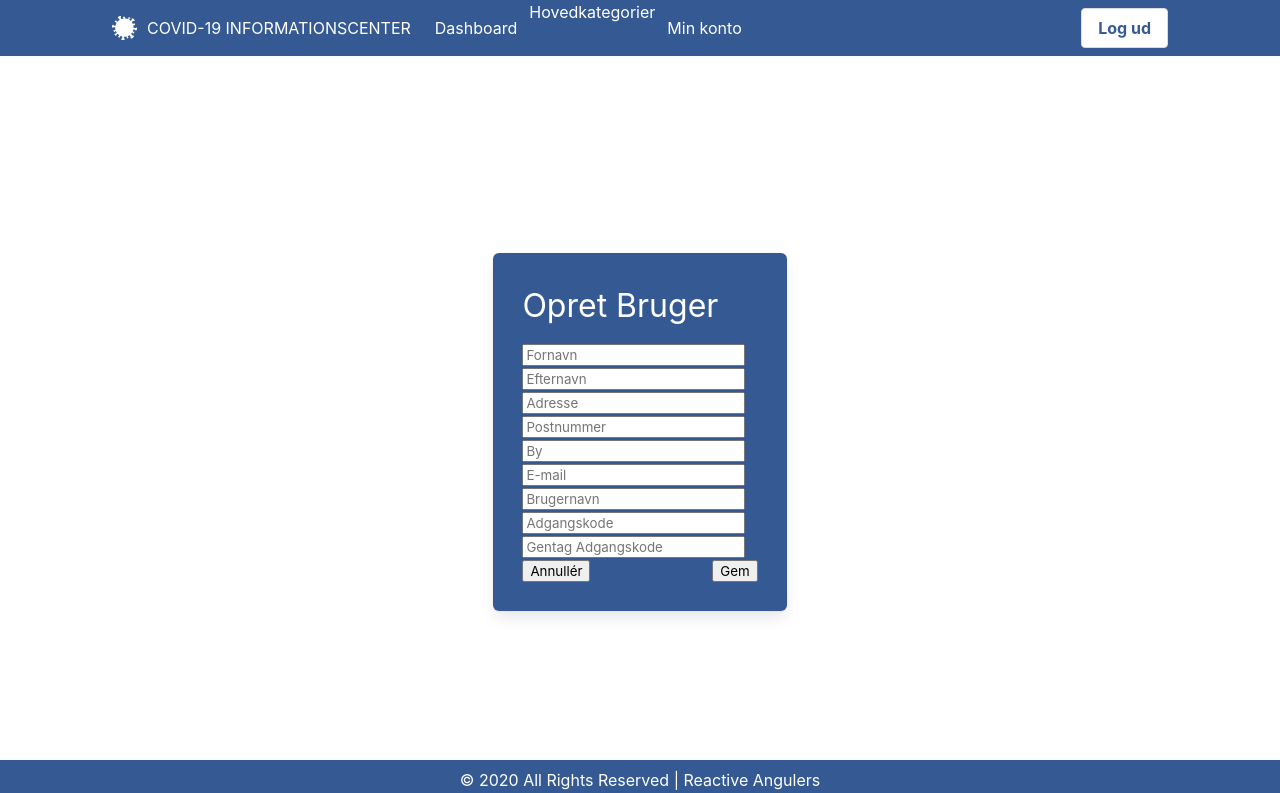
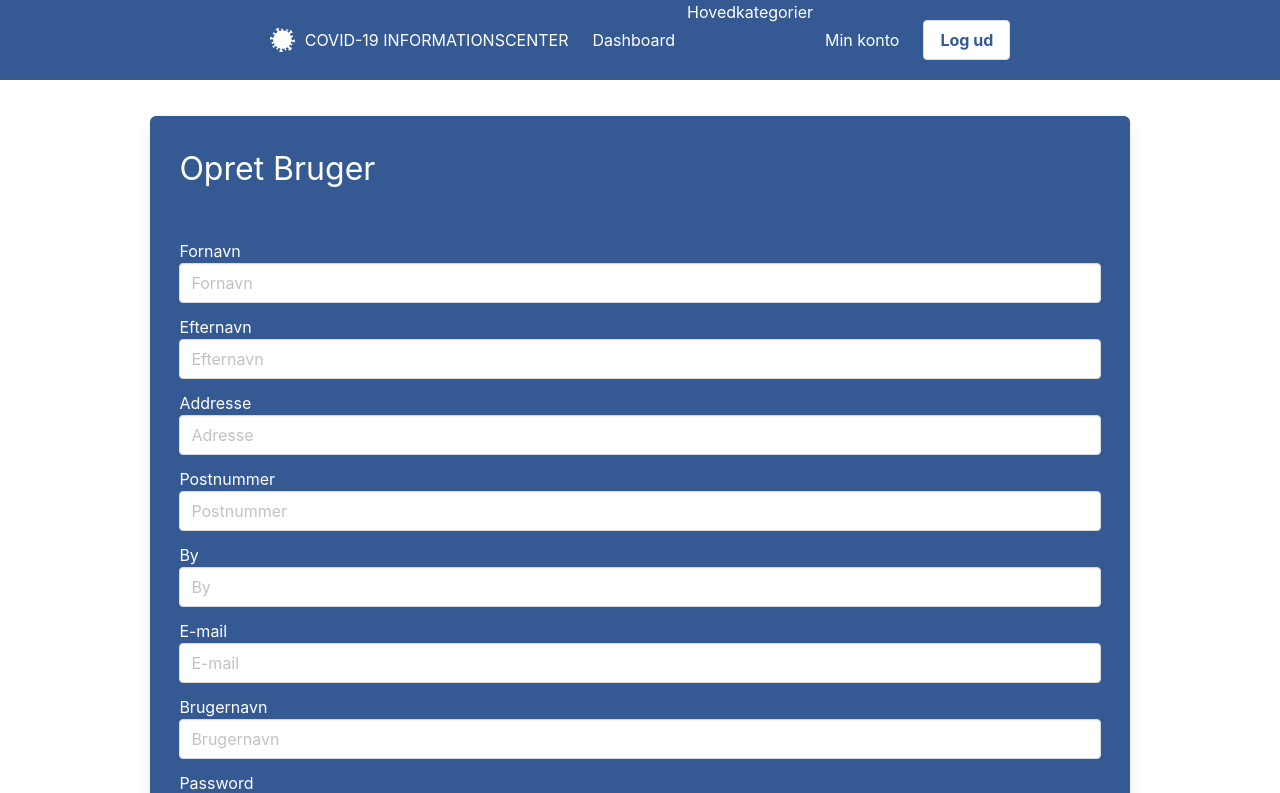
Before and after one commit to Ayice/DevEnv, a Vue app in the folder Frontend/: page /signup in a window 1280 px wide. Shown: the top 793 px of the page. Built offline with nearby package versions, Linux system fonts and the light colour scheme.

Commit message:
Fixed some styling

```diff
--- a/Frontend/public/index.html
+++ b/Frontend/public/index.html
@@ -1,15 +1,19 @@
 <!DOCTYPE html>
 <html lang="en">
   <head>
-    <meta charset="utf-8">
-    <meta http-equiv="X-UA-Compatible" content="IE=edge">
-    <meta name="viewport" content="width=device-width,initial-scale=1.0">
-    <link rel="icon" href="<%= BASE_URL %>favicon.ico">
+    <meta charset="utf-8" />
+    <meta http-equiv="X-UA-Compatible" content="IE=edge" />
+    <meta name="viewport" content="width=device-width,initial-scale=1.0" />
+    <link rel="icon" href="<%= BASE_URL %>favicon.ico" />
     <title><%= htmlWebpackPlugin.options.title %></title>
   </head>
-  <body class="has-navbar-fixed-top" >
+  <body class="">
     <noscript>
-      <strong>We're sorry but <%= htmlWebpackPlugin.options.title %> doesn't work properly without JavaScript enabled. Please enable it to continue.</strong>
+      <strong
+        >We're sorry but <%= htmlWebpackPlugin.options.title %> doesn't work
+        properly without JavaScript enabled. Please enable it to
+        continue.</strong
+      >
     </noscript>
     <div id="app"></div>
     <!-- built files will be auto injected -->
--- a/Frontend/src/App.vue
+++ b/Frontend/src/App.vue
@@ -36,9 +36,6 @@
 <style lang="scss">
 	.app {
 		min-height: 100vh;
-		display: flex;
-		justify-content: center;
-		align-items: center;
 	}
 	#content-wrap {
 		padding-bottom: 2.5rem;
--- a/Frontend/src/components/Footer.vue
+++ b/Frontend/src/components/Footer.vue
@@ -1,8 +1,6 @@
 <template>
-  <footer id="footer" class="columns is-12 text-is-centered">
-      <span>
-          © 2020 All Rights Reserved | Reactive Angulers
-      </span>
+  <footer id="footer" class="footer">
+    <span>© 2020 All Rights Reserved | Reactive Angulers</span>
   </footer>
 </template>
 
@@ -10,24 +8,20 @@
 	export default {
 		name: 'Header',
 	}
-
 </script>
 
 <!-- Add "scoped" attribute to limit CSS to this component only -->
 <style scoped lang="scss">
 	#footer {
 		background-color: #355a93;
-  position: absolute;
-  bottom: 0;
-  margin: 0 auto;
 		width: 100%;
-  height: 2.5rem;
+		height: 10vh;
 		color: #fff;
 		display: flex;
 		align-content: center;
 		justify-content: center;
 		span {
-     padding-top: 0.5rem;;
+			padding-top: 0.5rem;
 		}
 	}
 </style>
--- a/Frontend/src/components/Header.vue
+++ b/Frontend/src/components/Header.vue
@@ -1,5 +1,5 @@
 <template>
-  <div class="header navbar is-fixed-top">
+  <header class="header navbar">
     <nav class="navbar" role="navigation" aria-label="main navigation">
       <div class="navbar-brand">
         <router-link class="navbar-item" to="/home">
@@ -50,7 +50,7 @@
         </div>
       </div>
     </nav>
-  </div>
+  </header>
 </template>
 
 <script>
@@ -86,9 +86,12 @@
 <!-- Add "scoped" attribute to limit CSS to this component only -->
 <style scoped lang="scss">
 	.header {
+		position: sticky;
+		top: 0;
 		background-color: #355a93;
+		height: 10vh;
+
 		.navbar {
-			width: 100%;
 			max-width: 1080px;
 			margin: 0 auto;
 			background-color: #355a93;
--- a/Frontend/src/components/SignUpForm.vue
+++ b/Frontend/src/components/SignUpForm.vue
@@ -1,27 +1,147 @@
 <template>
-  <div class="form-wrapper columns is-centered">
-    <form class="form-container column is-one-quarter box" @submit.prevent="signupUser(this.user)">
+  <section class="section">
+    <div class="container">
+      <div class="columns is-centered is-mobile">
+        <form class="form column is-10 box" @submit.prevent="signupUser(user)">
           <h2 class="is-size-3 has-text-white">Opret Bruger</h2>
-      <input type="text" required placeholder="Fornavn" v-model="user.firstName" />
-      <input type="text" required placeholder="Efternavn" v-model="user.lastName" />
-      <input type="text" required placeholder="Adresse" v-model="user.address" />
-      <input type="number" required placeholder="Postnummer" v-model="user.zipCode" />
-      <input type="text" required placeholder="By" v-model="user.city" />
-      <input type="email" required placeholder="E-mail" v-model="user.email" />
-      <input type="text" required placeholder="Brugernavn" v-model="user.username" />
-      <input type="password" required placeholder="Adgangskode" v-model="user.password" />
-      <input type="password" required placeholder="Gentag Adgangskode" />
+          <div class="field">
+            <label for="firstname">Fornavn</label>
+            <div class="control">
+              <input
+                type="text"
+                name="firstname"
+                required
+                placeholder="Fornavn"
+                v-model="user.firstName"
+                class="input"
+              />
+            </div>
+          </div>
+
+          <div class="field">
+            <label for="lastname">Efternavn</label>
+            <div class="control">
+              <input
+                type="text"
+                name="lastname"
+                required
+                placeholder="Efternavn"
+                v-model="user.lastName"
+                class="input"
+              />
+            </div>
+          </div>
+
+          <div class="field">
+            <label for="adress">Addresse</label>
+            <div class="control">
+              <input
+                type="text"
+                name="adress"
+                required
+                placeholder="Adresse"
+                v-model="user.address"
+                class="input"
+              />
+            </div>
+          </div>
+
+          <div class="field">
+            <label for="zip-code">Postnummer</label>
+            <div class="control">
+              <input
+                name="zip-code"
+                type="number"
+                required
+                placeholder="Postnummer"
+                v-model="user.zipCode"
+                class="input"
+              />
+            </div>
+          </div>
+
+          <div class="field">
+            <label for="city">By</label>
+            <div class="control">
+              <input
+                name="city"
+                type="text"
+                required
+                placeholder="By"
+                v-model="user.city"
+                class="input"
+              />
+            </div>
+          </div>
+
+          <div class="field">
+            <label for="email">E-mail</label>
+            <div class="control">
+              <input
+                name="email"
+                type="email"
+                required
+                placeholder="E-mail"
+                v-model="user.email"
+                class="input"
+              />
+            </div>
+          </div>
+
+          <div class="field">
+            <label for="username">Brugernavn</label>
+            <div class="control">
+              <input
+                type="text"
+                required
+                name="username"
+                placeholder="Brugernavn"
+                v-model="user.username"
+                class="input"
+              />
+            </div>
+          </div>
+
+          <div class="field">
+            <label for="password">Password</label>
+
+            <div class="control">
+              <input
+                name="password"
+                type="password"
+                required
+                placeholder="Password"
+                v-model="user.password"
+                class="input"
+              />
+            </div>
+          </div>
+
+          <div class="field">
+            <label for="password2">Password</label>
+            <div class="control">
+              <input
+                type="password"
+                name="password2"
+                required
+                placeholder="Gentag Password"
+                class="input"
+              />
+            </div>
+          </div>
 
           <div class="button-grp field">
             <div class="control">
-          <button class="is-light">Annullér</button>
+              <button class="button is-light">Annullér</button>
             </div>
             <div class="control">
-          <button type="submit">Gem</button>
+              <button class="button is-primary" type="submit">Gem</button>
             </div>
           </div>
         </form>
       </div>
+    </div>
+  </section>
 </template>
 
 <script>
@@ -68,15 +188,21 @@
 	h2 {
 		margin-bottom: 5%;
 	}
+
 	.form-wrapper {
 		display: flex;
 		align-items: center;
 		height: 95vh;
 		padding: 5%;
 	}
-	.form-container {
+
+	.form {
 		padding: 2.5%;
 		background-color: #355a93;
+
+		label {
+			color: #fff;
+		}
 	}
 
 	.button-grp {
```
Lines whose indentation alone changed are shown as unchanged.
